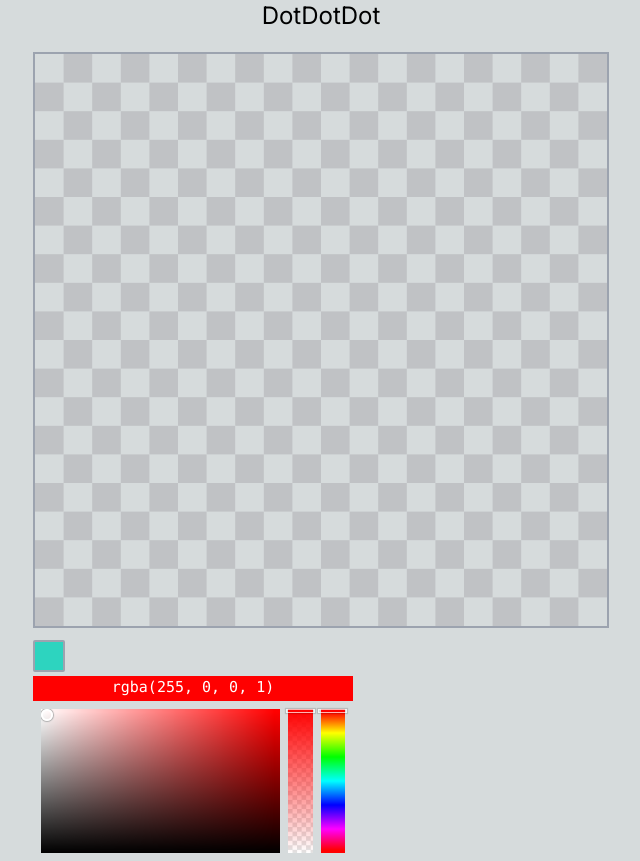
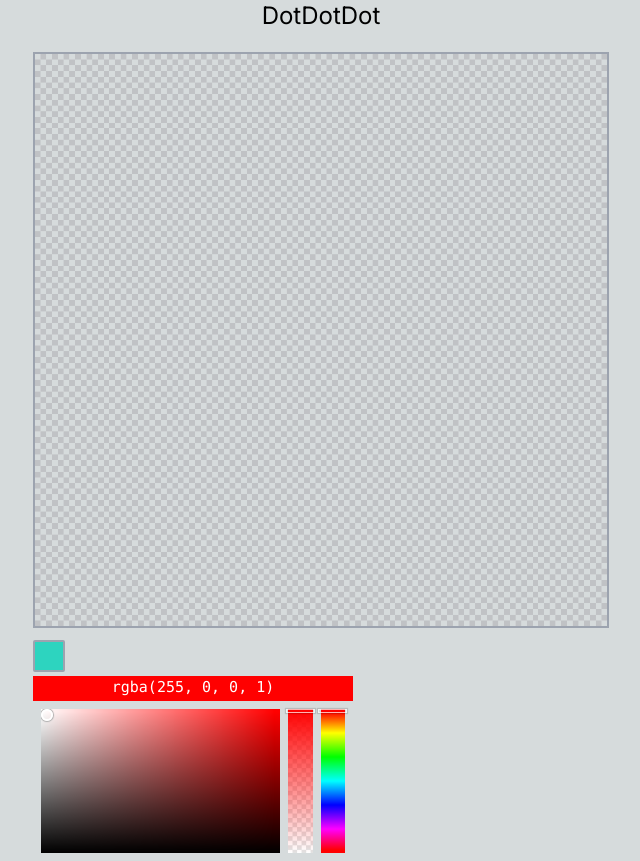
Before and after one commit to Amoong/dotdotdot, a Next.js app: page / in a window 1280 px wide. Shown: the whole page, without its empty margins (319-959 px from the left). Built offline with nearby package versions, Linux system fonts and the light colour scheme.

Commit message:
Update grid gap

```diff
--- a/components/DrawingBoard.tsx
+++ b/components/DrawingBoard.tsx
@@ -3,6 +3,8 @@
 import { useEffect, useRef, useState } from "react";
 import GridCanvas from "./GridCanvas";
 import MainCanvas from "./MainCanvas";
+
+const GRID_GAP = 100;
 
 interface Props {
   width: number;
@@ -30,7 +32,7 @@ function DrawingBoard(props: Props) {
       return;
     }
 
-    setGridGap((ref.current.clientWidth * 2) / props.width);
+    setGridGap((ref.current.clientWidth * 2) / GRID_GAP);
   }, [props.width]);
 
   return (
```
